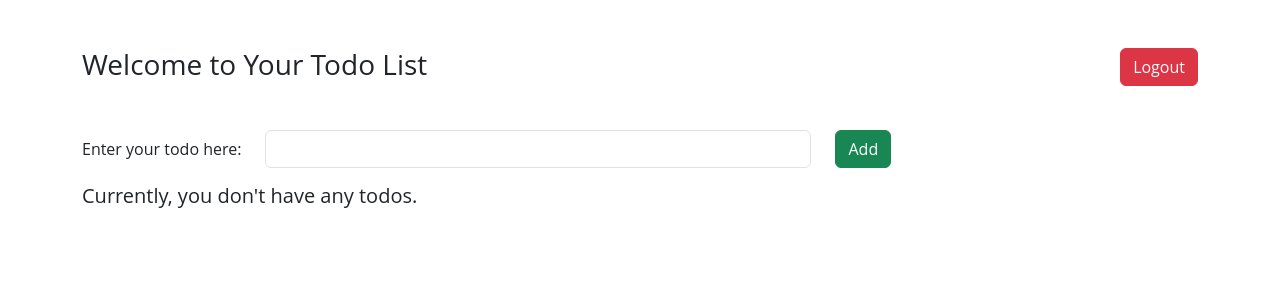
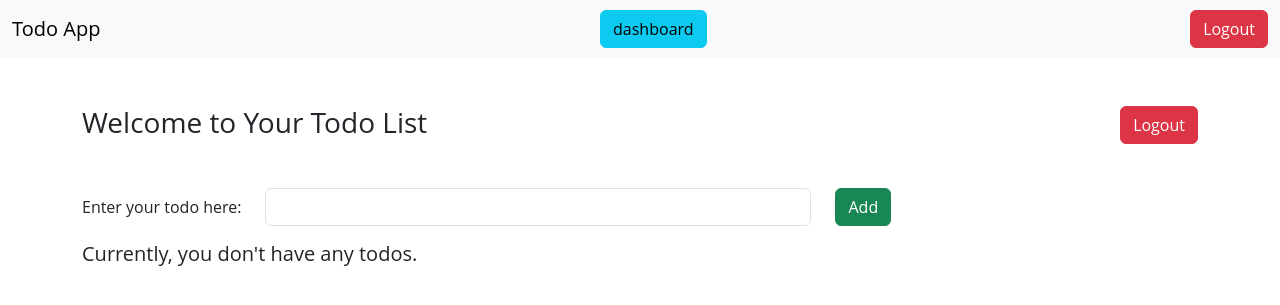
Before and after one commit to aymanysr/todo-Django, a Django app: page /dashboard/ in a window 1280 px wide. Shown: the top 305 px of the page. Run offline with Django 4.2, Linux system fonts and the light colour scheme; a user stored in the database is signed in; data comes from the database, SQL or seed files in the repository; some libraries are stand-ins or nearby versions.

Commit message:
add navbar, dashboard & logout btn only show if user is connected

```diff
--- a/todo/templates/todo/base.html
+++ b/todo/templates/todo/base.html
@@ -17,7 +17,16 @@
     {% endblock %}
   </head>
   <body>
-
+    <nav class="navbar navbar-light bg-body-tertiary">
+      <div class="container-fluid">
+        <a class="navbar-brand" href="{% url '' %}">Todo App</a>
+        {% if user.is_authenticated %}
+          <a href="{% url 'dashboard' %}" class="btn btn-info">dashboard</a>
+          <a href="{% url 'logout' %}" class="btn btn-danger float-end">Logout</a>
+        {% endif %}
+          </form>
+      </div>
+    </nav>
     <div class="container mt-5">
       {% block content %}
       {% endblock %}
```
Lines whose indentation alone changed are shown as unchanged.
